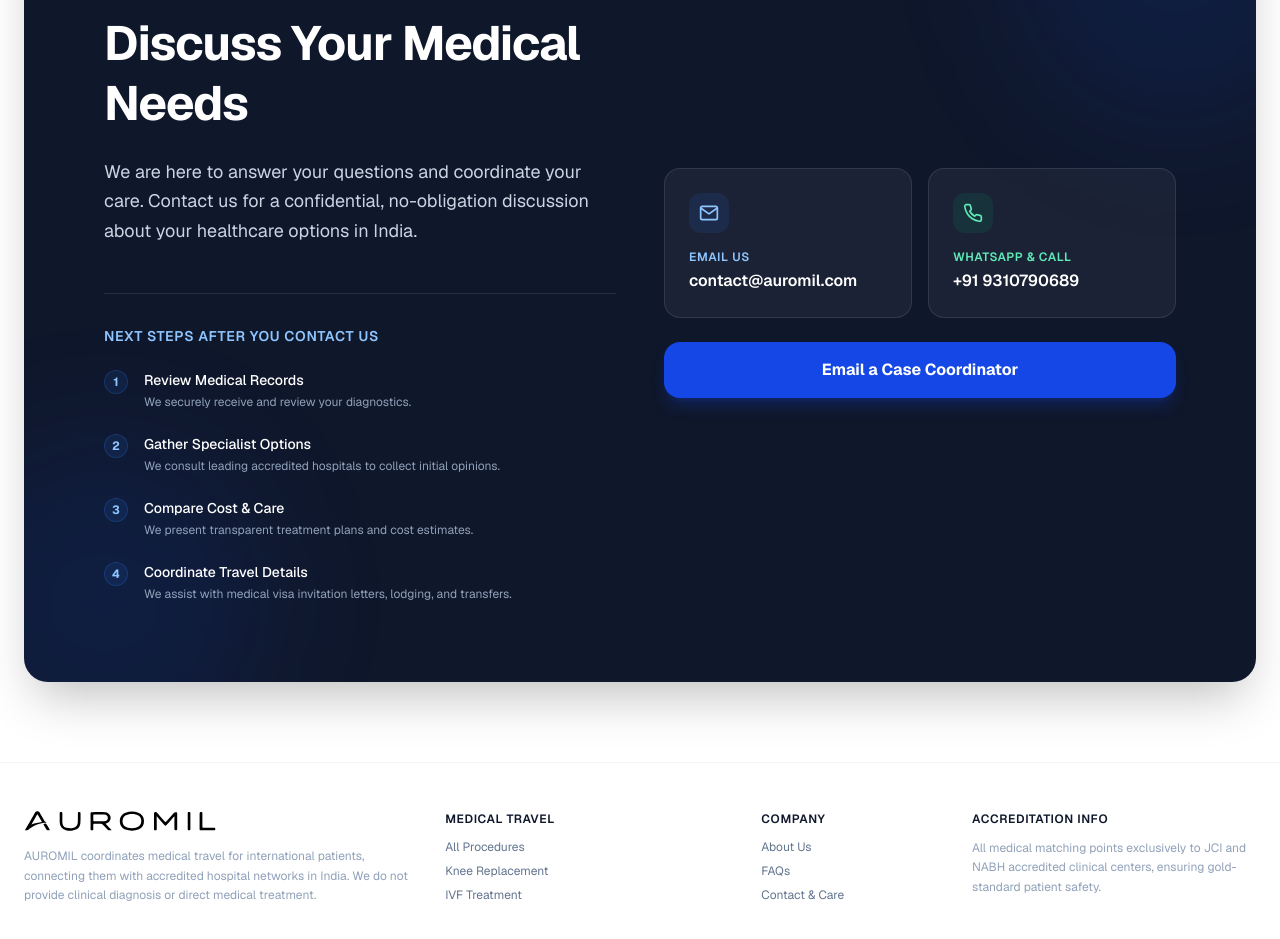
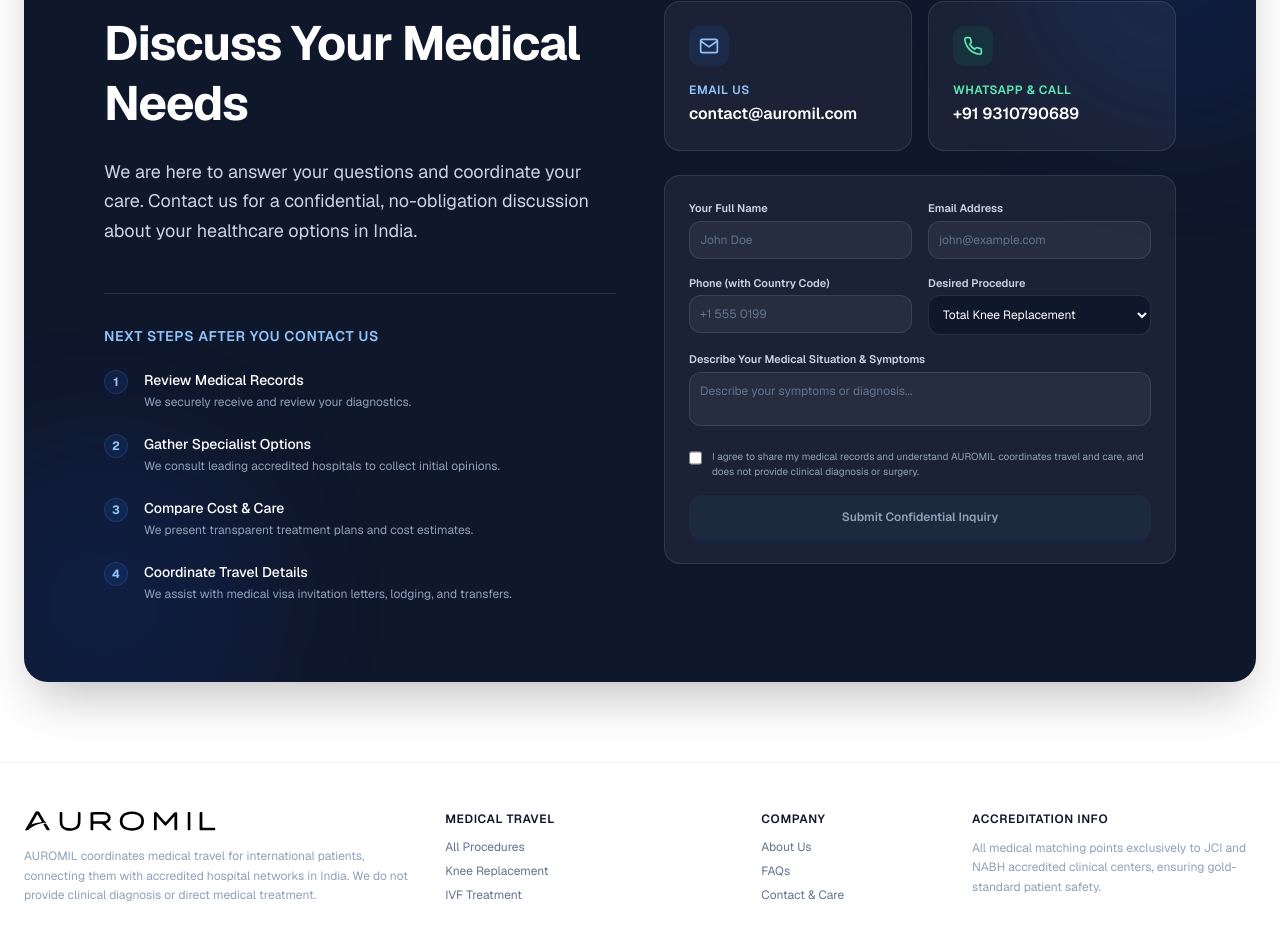
Before and after one commit to rishabhsharma1452/auromil, a Next.js app: page / in a window 1280 px wide. Shown: the part 6398-7337 px from the top of the page. Built offline with nearby package versions, Linux system fonts and the light colour scheme.

Commit message:
Embed ContactInquiryForm client component directly in homepage contact section

```diff
--- a/app/page.tsx
+++ b/app/page.tsx
@@ -1,6 +1,7 @@
 import Image from "next/image";
 import Link from "next/link";
 import JsonLd, { getOrganizationSchema, getWebSiteSchema } from "../components/JsonLd";
+import ContactInquiryForm from "../components/ContactInquiryForm";
 
 const socialLinks = [
   {
@@ -999,13 +1000,8 @@
 
                 </div>
 
-                {/* Primary Button */}
-                <a
-                  href="mailto:contact@auromil.com"
-                  className="w-full text-center py-4 rounded-2xl bg-blue-700 hover:bg-blue-800 text-white font-bold transition duration-300 shadow-lg shadow-blue-700/25 hover:shadow-blue-700/40"
-                >
-                  Email a Case Coordinator
-                </a>
+                {/* Embedded Inquiry Form */}
+                <ContactInquiryForm />
 
               </div>
 
--- /dev/null
+++ b/components/ContactInquiryForm.tsx
@@ -0,0 +1,196 @@
+"use client";
+
+import { useState } from "react";
+import { submitInquiryAction } from "../app/actions/inquiry";
+
+export default function ContactInquiryForm() {
+  const [formData, setFormData] = useState({
+    name: "",
+    email: "",
+    phone: "",
+    procedureSlug: "knee-replacement",
+    message: "",
+    consent: false,
+  });
+  const [error, setError] = useState<string | null>(null);
+  const [isSubmitting, setIsSubmitting] = useState(false);
+  const [isSubmitted, setIsSubmitted] = useState(false);
+
+  const procedureOptions = [
+    { slug: "knee-replacement", title: "Total Knee Replacement" },
+    { slug: "hip-replacement", title: "Hip Replacement" },
+    { slug: "spinal-procedures", title: "Spine Surgery" },
+    { slug: "ivf", title: "IVF Treatment" },
+    { slug: "cosmetic-surgery", title: "Cosmetic Surgery" },
+    { slug: "dental-implants", title: "Dental Implants" },
+    { slug: "cataract-surgery", title: "Cataract Surgery" },
+    { slug: "weight-loss-surgery", title: "Weight Loss Surgery" },
+    { slug: "custom", title: "Custom / Other Procedure" }
+  ];
+
+  const handleSubmit = async (e: React.FormEvent) => {
+    e.preventDefault();
+    if (!formData.consent) return;
+
+    setIsSubmitting(true);
+    setError(null);
+
+    const match = procedureOptions.find(p => p.slug === formData.procedureSlug);
+    const procedureTitle = match ? match.title : "Custom Procedure";
+
+    const result = await submitInquiryAction({
+      name: formData.name,
+      email: formData.email,
+      phone: formData.phone,
+      message: formData.message,
+      procedureSlug: formData.procedureSlug,
+      procedureTitle: procedureTitle,
+    });
+
+    setIsSubmitting(false);
+
+    if (result.success) {
+      setIsSubmitted(true);
+      setFormData({
+        name: "",
+        email: "",
+        phone: "",
+        procedureSlug: "knee-replacement",
+        message: "",
+        consent: false,
+      });
+    } else {
+      setError(result.error || "An unexpected error occurred.");
+    }
+  };
+
+  if (isSubmitted) {
+    return (
+      <div className="p-6 rounded-2xl bg-white/5 border border-white/10 text-center space-y-4">
+        <div className="mx-auto flex h-12 w-12 items-center justify-center rounded-full bg-emerald-500/10 text-emerald-400 border border-emerald-500/20">
+          <svg className="h-5 w-5" fill="none" viewBox="0 0 24 24" stroke="currentColor" strokeWidth="2.5">
+            <path strokeLinecap="round" strokeLinejoin="round" d="M5 13l4 4L19 7" />
+          </svg>
+        </div>
+        <h4 className="text-lg font-bold text-white">Inquiry Sent Successfully</h4>
+        <p className="text-slate-300 text-xs leading-relaxed max-w-sm mx-auto">
+          Thank you. A care coordinator will review your medical records request and contact you within 24 to 48 hours to discuss treatment options.
+        </p>
+      </div>
+    );
+  }
+
+  return (
+    <form onSubmit={handleSubmit} className="p-6 rounded-2xl bg-white/5 border border-white/10 space-y-4">
+      {error && (
+        <div className="p-3 bg-rose-500/10 text-rose-300 text-xs rounded-xl border border-rose-500/20 font-medium">
+          {error}
+        </div>
+      )}
+
+      <div className="grid sm:grid-cols-2 gap-4">
+        <div>
+          <label htmlFor="contact-name" className="block text-[11px] font-semibold text-slate-300 mb-1">
+            Your Full Name
+          </label>
+          <input
+            id="contact-name"
+            type="text"
+            required
+            placeholder="John Doe"
+            value={formData.name}
+            onChange={(e) => setFormData({ ...formData, name: e.target.value })}
+            className="w-full bg-white/5 border border-white/10 rounded-xl p-2.5 text-xs text-white placeholder-slate-500 focus:ring-1 focus:ring-blue-500/50 focus:border-blue-500/50 focus:outline-none transition"
+          />
+        </div>
+
+        <div>
+          <label htmlFor="contact-email" className="block text-[11px] font-semibold text-slate-300 mb-1">
+            Email Address
+          </label>
+          <input
+            id="contact-email"
+            type="email"
+            required
+            placeholder="john@example.com"
+            value={formData.email}
+            onChange={(e) => setFormData({ ...formData, email: e.target.value })}
+            className="w-full bg-white/5 border border-white/10 rounded-xl p-2.5 text-xs text-white placeholder-slate-500 focus:ring-1 focus:ring-blue-500/50 focus:border-blue-500/50 focus:outline-none transition"
+          />
+        </div>
+      </div>
+
+      <div className="grid sm:grid-cols-2 gap-4">
+        <div>
+          <label htmlFor="contact-phone" className="block text-[11px] font-semibold text-slate-300 mb-1">
+            Phone (with Country Code)
+          </label>
+          <input
+            id="contact-phone"
+            type="tel"
+            required
+            placeholder="+1 555 0199"
+            value={formData.phone}
+            onChange={(e) => setFormData({ ...formData, phone: e.target.value })}
+            className="w-full bg-white/5 border border-white/10 rounded-xl p-2.5 text-xs text-white placeholder-slate-500 focus:ring-1 focus:ring-blue-500/50 focus:border-blue-500/50 focus:outline-none transition"
+          />
+        </div>
+
+        <div>
+          <label htmlFor="contact-procedure" className="block text-[11px] font-semibold text-slate-300 mb-1">
+            Desired Procedure
+          </label>
+          <select
+            id="contact-procedure"
+            value={formData.procedureSlug}
+            onChange={(e) => setFormData({ ...formData, procedureSlug: e.target.value })}
+            className="w-full bg-slate-900 border border-white/10 rounded-xl p-2.5 text-xs text-white focus:ring-1 focus:ring-blue-500/50 focus:border-blue-500/50 focus:outline-none transition"
+          >
+            {procedureOptions.map((opt) => (
+              <option key={opt.slug} value={opt.slug} className="bg-slate-900 text-white">
+                {opt.title}
+              </option>
+            ))}
+          </select>
+        </div>
+      </div>
+
+      <div>
+        <label htmlFor="contact-message" className="block text-[11px] font-semibold text-slate-300 mb-1">
+          Describe Your Medical Situation & Symptoms
+        </label>
+        <textarea
+          id="contact-message"
+          required
+          rows={2}
+          placeholder="Describe your symptoms or diagnosis..."
+          value={formData.message}
+          onChange={(e) => setFormData({ ...formData, message: e.target.value })}
+          className="w-full bg-white/5 border border-white/10 rounded-xl p-2.5 text-xs text-white placeholder-slate-500 focus:ring-1 focus:ring-blue-500/50 focus:border-blue-500/50 focus:outline-none transition resize-none"
+        />
+      </div>
+
+      <div className="flex items-start gap-2.5">
+        <input
+          id="contact-consent"
+          type="checkbox"
+          required
+          checked={formData.consent}
+          onChange={(e) => setFormData({ ...formData, consent: e.target.checked })}
+          className="mt-0.5 h-3.5 w-3.5 rounded border-white/10 bg-white/5 text-blue-700 focus:ring-blue-500 cursor-pointer"
+        />
+        <label htmlFor="contact-consent" className="text-[10px] text-slate-400 leading-normal select-none cursor-pointer">
+          I agree to share my medical records and understand AUROMIL coordinates travel and care, and does not provide clinical diagnosis or surgery.
+        </label>
+      </div>
+
+      <button
+        type="submit"
+        disabled={isSubmitting || !formData.consent}
+        className="w-full text-center py-3.5 rounded-xl bg-blue-700 hover:bg-blue-800 disabled:bg-slate-800 disabled:text-slate-400 disabled:cursor-not-allowed text-white font-semibold text-xs transition shadow-md shadow-blue-700/10 hover:shadow-blue-700/25 cursor-pointer animate-none"
+      >
+        {isSubmitting ? "Submitting Inquiry..." : "Submit Confidential Inquiry"}
+      </button>
+    </form>
+  );
+}
```
